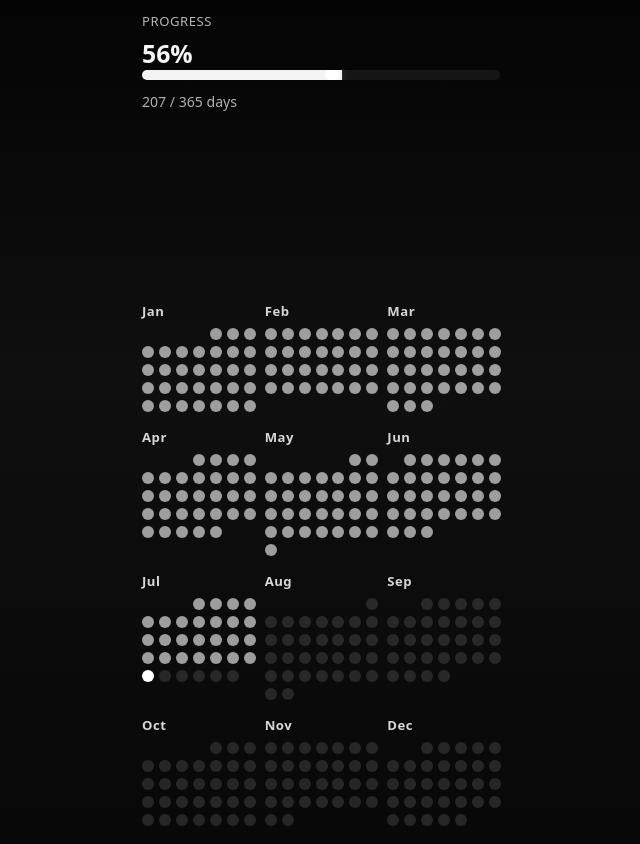
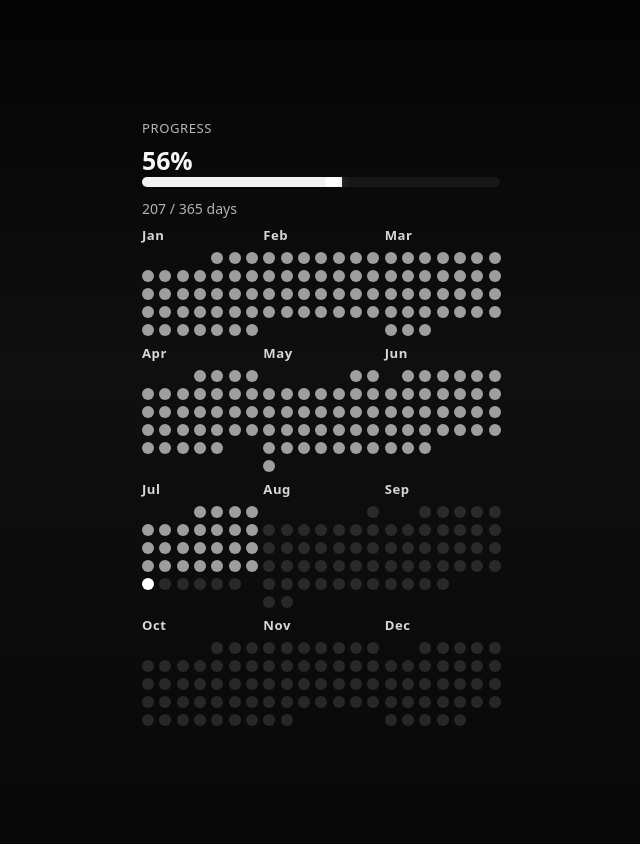
Before and after one commit to 3He-NSF/wallpaper, a website: page index.html in a window 1280 px wide. Shown: the whole page, without its empty margins (319-959 px from the left). Drawn offline with Linux system fonts and the light colour scheme.

Commit message:
Center wallpaper layout and update generated PNG

```diff
--- a/style.css
+++ b/style.css
@@ -18,18 +18,18 @@ body {
 
 .wallpaper {
   width: 390px;
-  min-height: 844px;
+  height: 844px;
   margin: 0 auto;
-  padding: 12px 16px 18px;
+  padding: 24px 16px;
   display: flex;
   flex-direction: column;
-  justify-content: space-between;
+  justify-content: center;
 }
 
 .hero {
   display: grid;
   grid-template-columns: 1fr;
-  gap: 12px;
+  gap: 8px;
   margin: 0;
 }
 
@@ -82,8 +82,12 @@ body {
 .months-grid {
   display: grid;
   grid-template-columns: repeat(3, minmax(0, 1fr));
-  gap: 16px 10px;
-  margin-top: auto;
+  gap: 8px 6px;
+  margin-top: 8px;
+}
+
+.hero + .months-grid {
+  margin-top: 8px;
 }
 
 .month-card {
```
Also changed, not shown: wallpaper.png.
